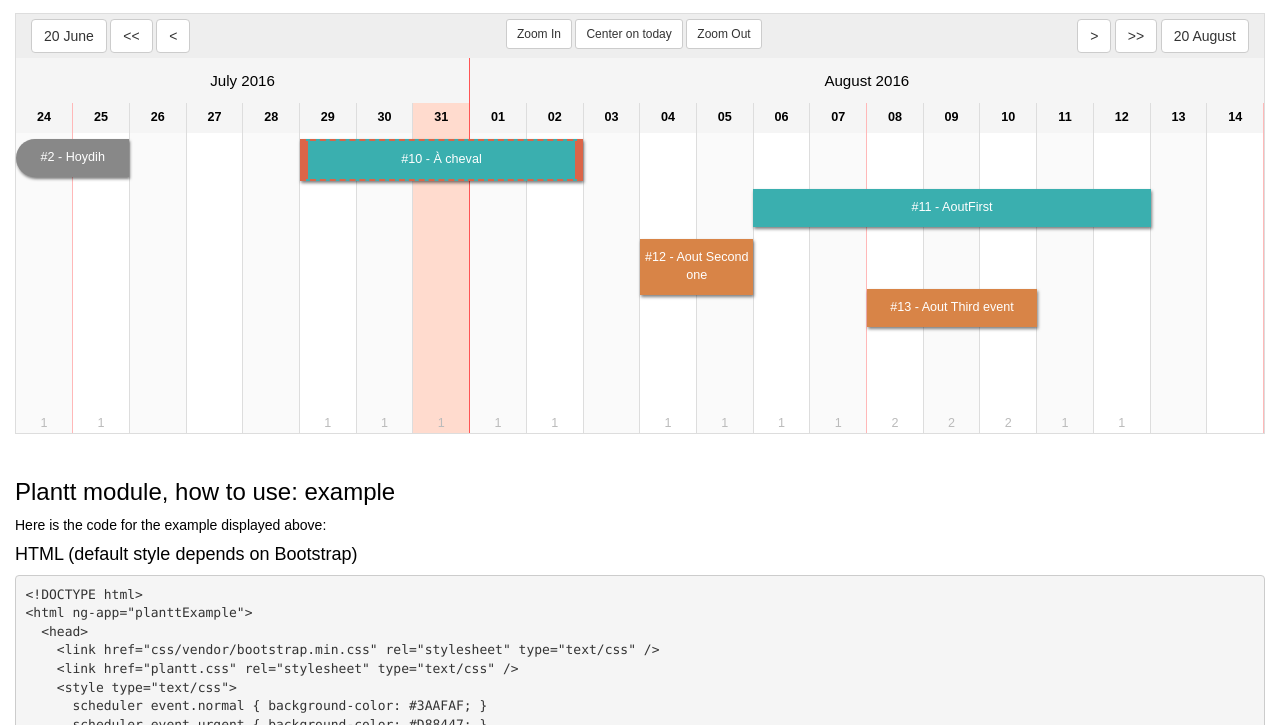
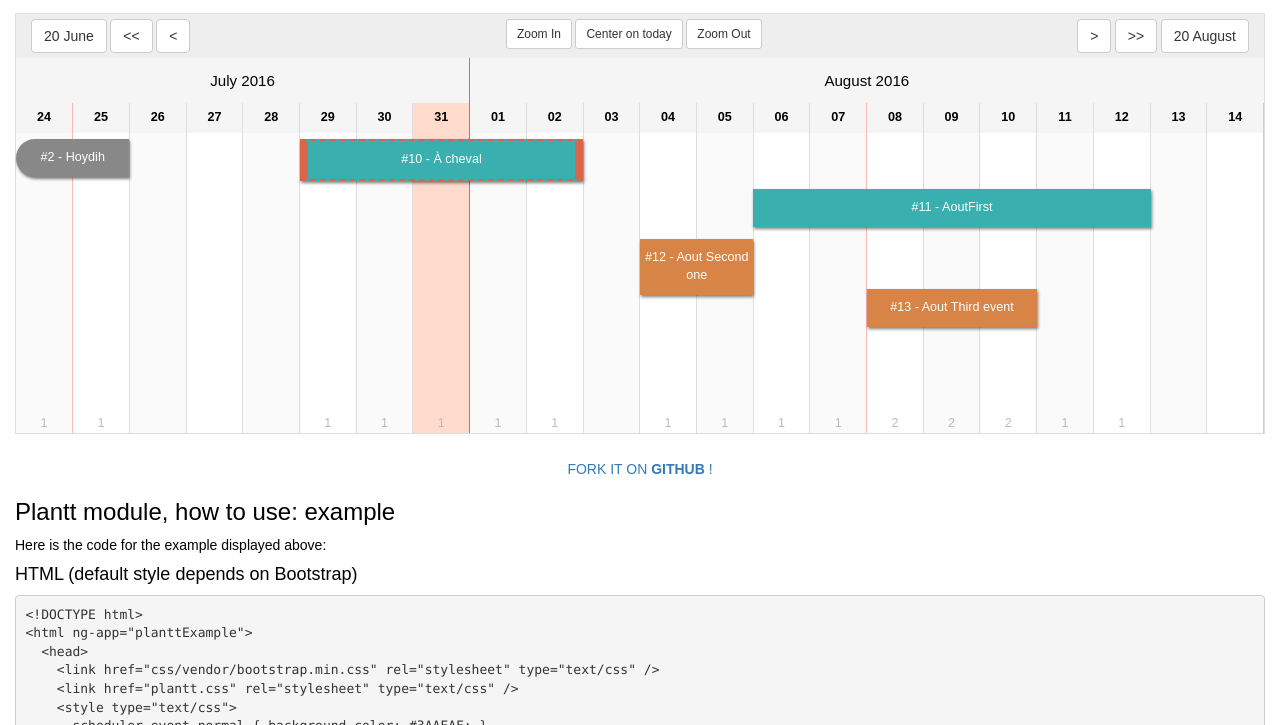
Before and after one commit to polosson/Plantt, a plain HTML site: page index.html in a window 1280 px wide. Shown: the part 75-800 px from the top of the page. Drawn offline with Linux system fonts and the light colour scheme.

Commit message:
Added gitHub link to index

```diff
--- a/index.html
+++ b/index.html
@@ -34,6 +34,7 @@
 	</section>
 	<section class="row">
 		<div class="col-md-12">
+			<p class="text-center"><a href="https://github.com/polosson/Plantt" target="_blank">FORK IT ON <b>GITHUB</b> !</a></p>
 			<h3>Plantt module, how to use: example</h3>
 			<p>Here is the code for the example displayed above:</p>
 			<h4>HTML (default style depends on Bootstrap)</h4>
```
